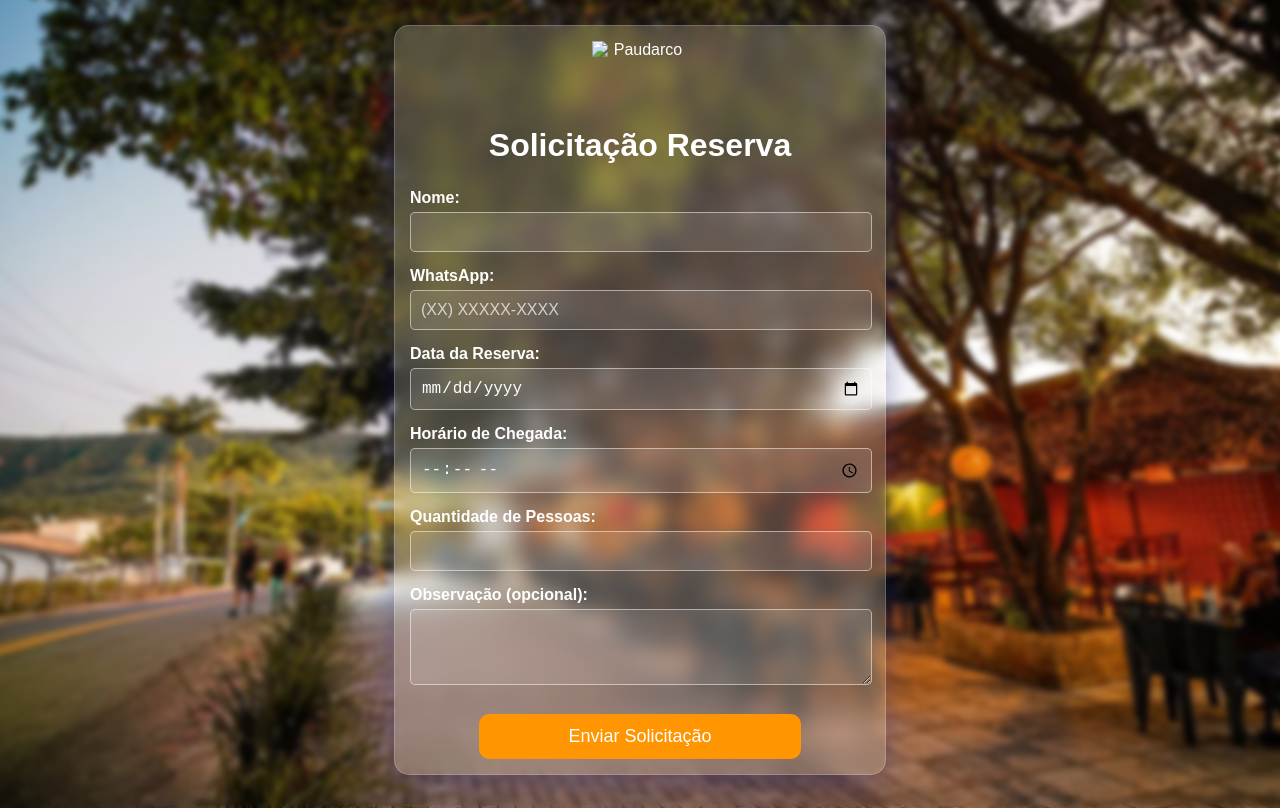
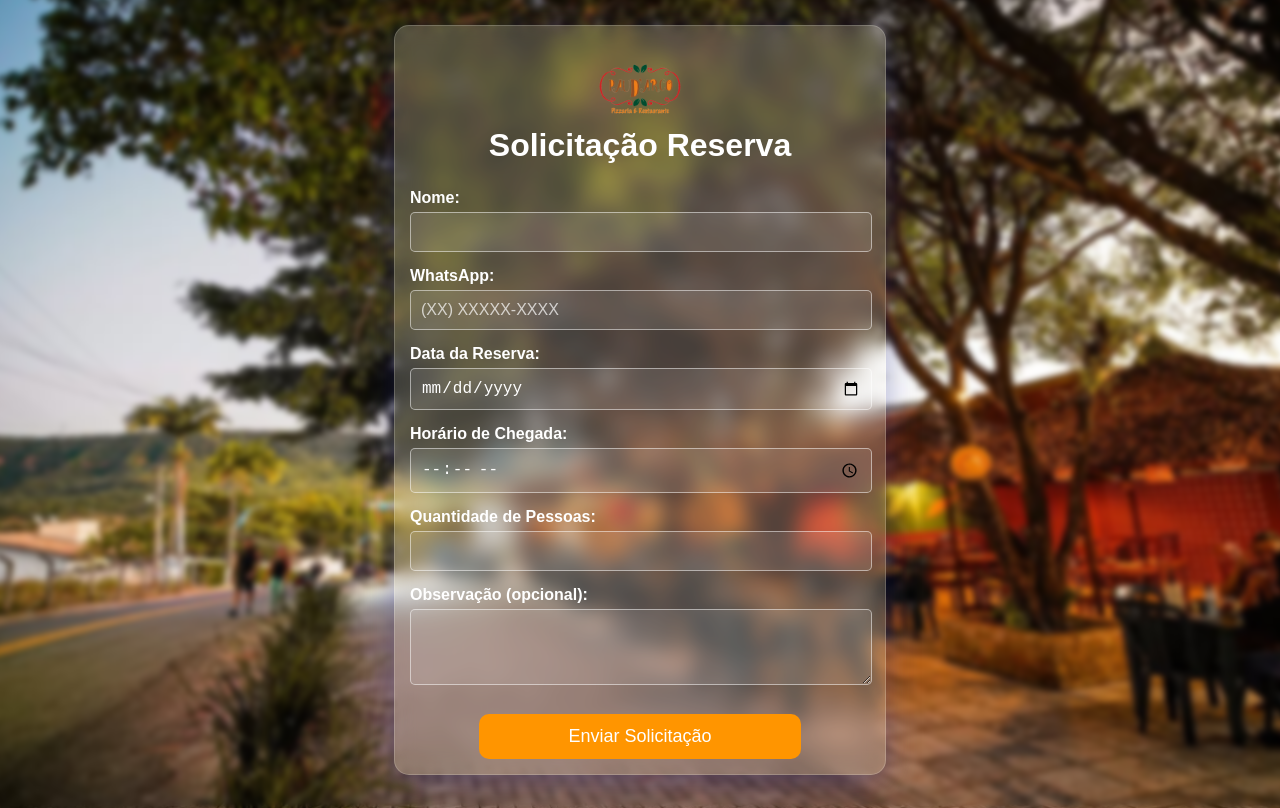
Before and after one commit to ersiilva/reservas-restaurante, a plain HTML site: page index.html in a window 1280 px wide. Drawn offline with Linux system fonts and the light colour scheme; the site is published under a folder, as on GitHub Pages, so addresses that start at the root find nothing.

Commit message:
Update index.html

```diff
--- a/index.html
+++ b/index.html
@@ -10,7 +10,7 @@
 <body>
     <div class="container">
         <div class="card">
-            <div class="logo"><img src="/img/android-chrome-512x512.png" alt="Paudarco" draggable="false"></div>
+            <div class="logo"><img src="./img/android-chrome-512x512.png" alt="Paudarco" draggable="false"></div>
             <h1>Solicitação Reserva</h1>
             <form id="reservationForm">
                 <div class="form-group">
```
